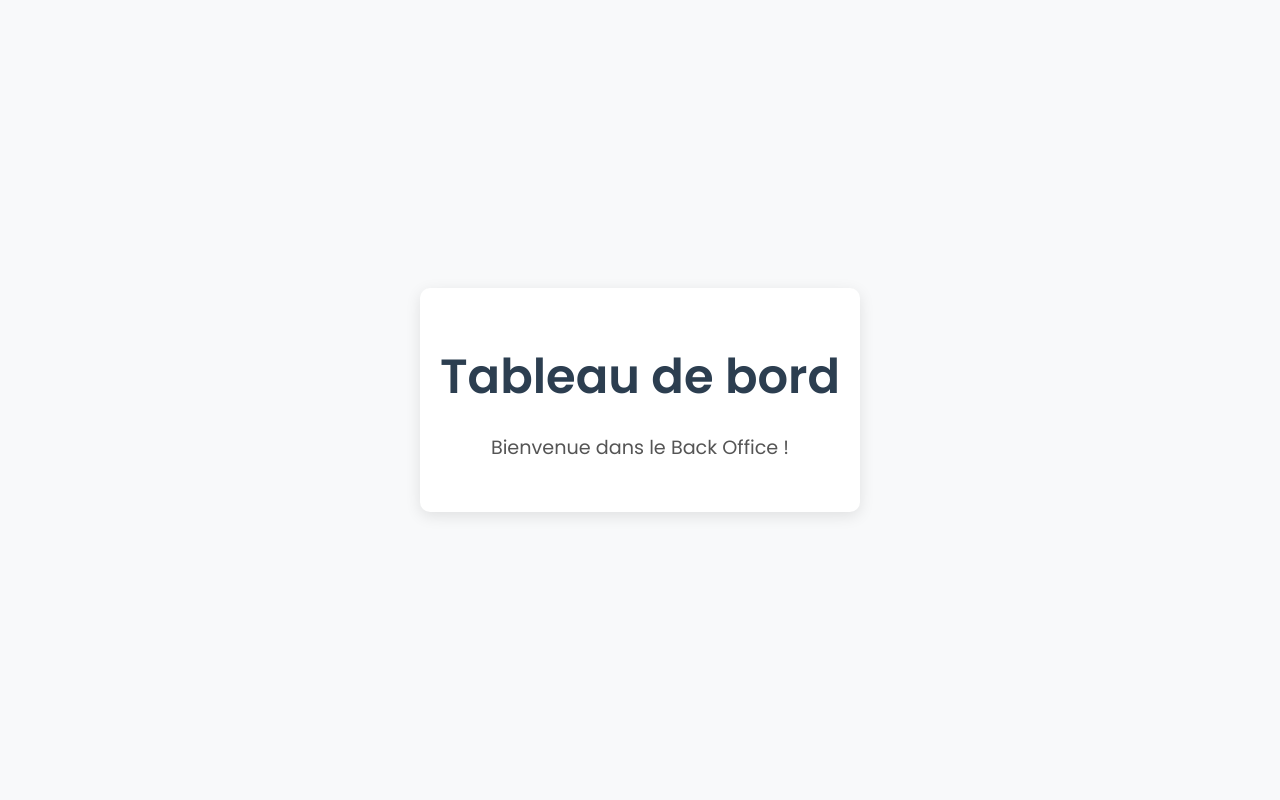
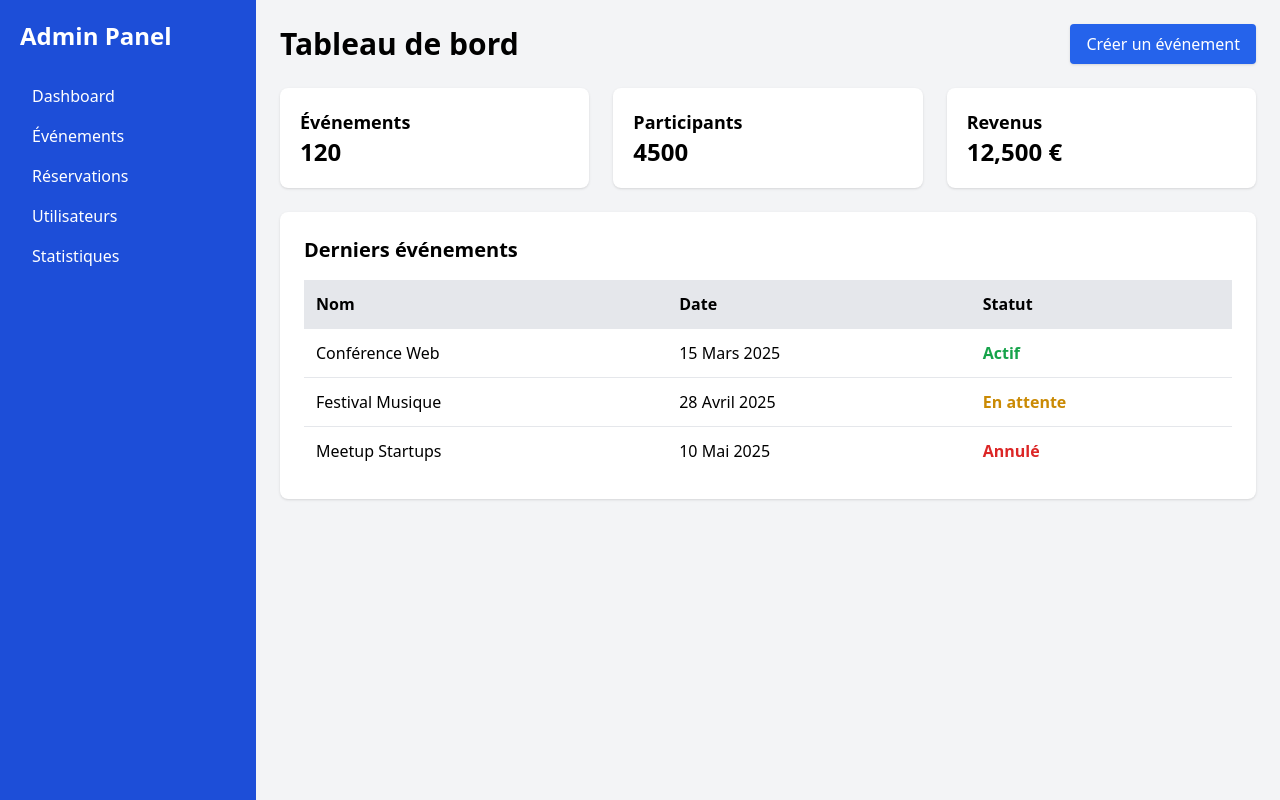
Before and after one commit to Youcode-Classe-E-2024-2025/-ErrorTeam_eventbrite, a PHP site: template app/views/back/dashboard.twig in a window 1280 px wide. Run offline with PHP 8.4, Linux system fonts and the light colour scheme; the template is opened without the code that fills it, so the values that code supplies are empty; some libraries are stand-ins or nearby versions.

Commit message:
created dashbord page

```diff
--- a/app/controllers/back/DashboardController.php
+++ b/app/controllers/back/DashboardController.php
@@ -10,7 +10,7 @@ class DashboardController extends Controller
 {
     public function index()
     {
-        if (!isset($_SESSION['user_id']) || $_SESSION['role'] != admin) {
+        if (!isset($_SESSION['user_id']) || $_SESSION['role'] != 'admin') {
             echo View::render('front/home.twig');
             return;
         }
--- a/app/views/back/dashboard.twig
+++ b/app/views/back/dashboard.twig
@@ -4,52 +4,76 @@
     <meta charset="UTF-8">
     <meta name="viewport" content="width=device-width, initial-scale=1.0">
     <title>Tableau de bord</title>
-    <link href="https://fonts.googleapis.com/css2?family=Poppins:wght@400;600&display=swap" rel="stylesheet">
-    <style>
-        body {
-            font-family: 'Poppins', sans-serif;
-            background-color: #f8f9fa;
-            color: #333;
-            text-align: center;
-            padding: 0;
-            margin: 0;
-            display: flex;
-            justify-content: center;
-            align-items: center;
-            height: 100vh;
-        }
+    <script src="https://cdn.tailwindcss.com"></script>
+</head>
+<body class="bg-gray-100 flex h-screen">
 
-        .container {
-            max-width: 600px;
-            padding: 20px;
-            background-color: #fff;
-            border-radius: 10px;
-            box-shadow: 0 4px 15px rgba(0, 0, 0, 0.1);
-            animation: fadeIn 1s ease-in-out;
-        }
+    <!-- Sidebar -->
+    <aside class="w-64 bg-blue-700 text-white flex flex-col p-5">
+        <h2 class="text-2xl font-bold mb-6">Admin Panel</h2>
+        <nav>
+            <a href="#" class="block py-2 px-3 hover:bg-blue-800 rounded">Dashboard</a>
+            <a href="#" class="block py-2 px-3 hover:bg-blue-800 rounded">Événements</a>
+            <a href="#" class="block py-2 px-3 hover:bg-blue-800 rounded">Réservations</a>
+            <a href="#" class="block py-2 px-3 hover:bg-blue-800 rounded">Utilisateurs</a>
+            <a href="#" class="block py-2 px-3 hover:bg-blue-800 rounded">Statistiques</a>
+        </nav>
+    </aside>
 
-        h1 {
-            font-size: 3em;
-            margin-bottom: 20px;
-            color: #2c3e50;
-        }
+    <!-- Contenu principal -->
+    <main class="flex-1 p-6">
+        <!-- Header -->
+        <div class="flex justify-between items-center mb-6">
+            <h1 class="text-3xl font-semibold">Tableau de bord</h1>
+            <button class="bg-blue-600 text-white px-4 py-2 rounded shadow hover:bg-blue-700">Créer un événement</button>
+        </div>
 
-        p {
-            font-size: 1.2em;
-            margin-bottom: 30px;
-            color: #555;
-        }
+        <!-- Statistiques -->
+        <div class="grid grid-cols-3 gap-6 mb-6">
+            <div class="bg-white p-5 shadow rounded-lg">
+                <h3 class="text-lg font-semibold">Événements</h3>
+                <p class="text-2xl font-bold">120</p>
+            </div>
+            <div class="bg-white p-5 shadow rounded-lg">
+                <h3 class="text-lg font-semibold">Participants</h3>
+                <p class="text-2xl font-bold">4500</p>
+            </div>
+            <div class="bg-white p-5 shadow rounded-lg">
+                <h3 class="text-lg font-semibold">Revenus</h3>
+                <p class="text-2xl font-bold">12,500 €</p>
+            </div>
+        </div>
 
-        @keyframes fadeIn {
-            from { opacity: 0; transform: translateY(-20px); }
-            to { opacity: 1; transform: translateY(0); }
-        }
-    </style>
-</head>
-<body>
-    <div class="container">
-        <h1>Tableau de bord</h1>
-        <p>Bienvenue dans le Back Office !</p>
-    </div>
+        <!-- Liste des derniers événements -->
+        <div class="bg-white p-6 shadow rounded-lg">
+            <h2 class="text-xl font-semibold mb-4">Derniers événements</h2>
+            <table class="w-full border-collapse">
+                <thead>
+                    <tr class="bg-gray-200">
+                        <th class="p-3 text-left">Nom</th>
+                        <th class="p-3 text-left">Date</th>
+                        <th class="p-3 text-left">Statut</th>
+                    </tr>
+                </thead>
+                <tbody>
+                    <tr class="border-t">
+                        <td class="p-3">Conférence Web</td>
+                        <td class="p-3">15 Mars 2025</td>
+                        <td class="p-3 text-green-600 font-bold">Actif</td>
+                    </tr>
+                    <tr class="border-t">
+                        <td class="p-3">Festival Musique</td>
+                        <td class="p-3">28 Avril 2025</td>
+                        <td class="p-3 text-yellow-600 font-bold">En attente</td>
+                    </tr>
+                    <tr class="border-t">
+                        <td class="p-3">Meetup Startups</td>
+                        <td class="p-3">10 Mai 2025</td>
+                        <td class="p-3 text-red-600 font-bold">Annulé</td>
+                    </tr>
+                </tbody>
+            </table>
+        </div>
+    </main>
 </body>
 </html>
```
Also changed, not shown: app/views/front/home.twig (+52 -6 lines), 1 other file.
